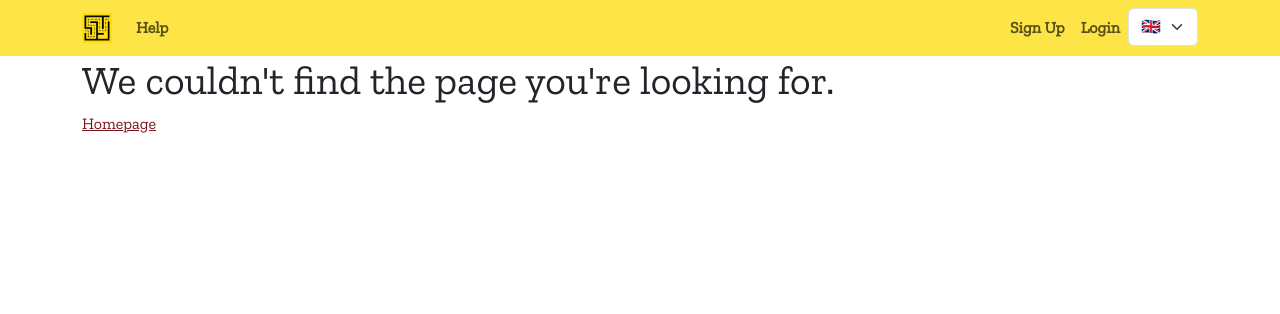
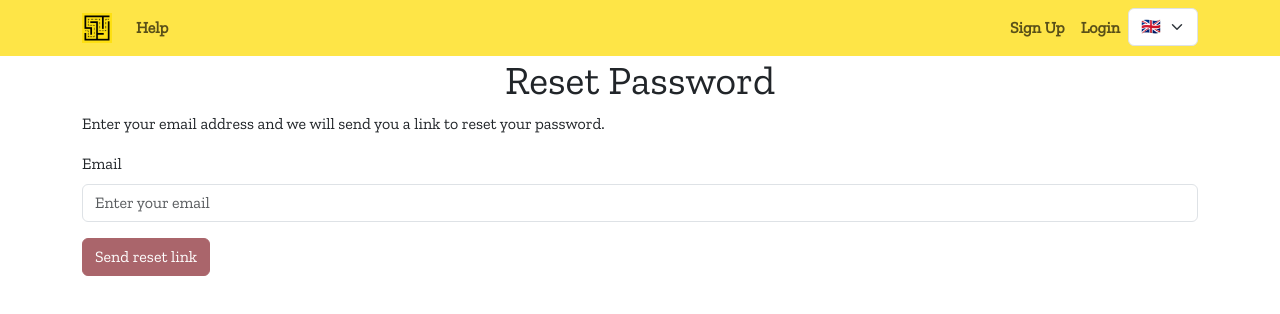
Before and after one commit to gaborrosta/MathMaze, a React (Create React App) app in the folder frontend/: page /reset-password in a window 1280 px wide. Shown: the top 314 px of the page. Built offline with nearby package versions, Linux system fonts and the light colour scheme.

Commit message:
React: Added ResetPassword page and made small changes

```diff
--- a/frontend/package.json
+++ b/frontend/package.json
@@ -48,7 +48,7 @@
     ]
   },
   "devDependencies": {
-    "@babel/plugin-transform-private-property-in-object": "^7.23.4",
+    "@babel/plugin-proposal-private-property-in-object": "^7.21.11",
     "css-loader": "^6.10.0",
     "react-router-dom": "^6.22.1",
     "sass": "^1.71.0",
--- a/frontend/public/locales/en/translation.json
+++ b/frontend/public/locales/en/translation.json
@@ -2,6 +2,8 @@
     "app-name": "MathMaze",
     "app-name-with-slogan": "MathMaze - An Entertaining Way to Practice Mathematics",
     "404": "We couldn't find the page you're looking for.",
+    "logo": "Logo",
+    "language-change": "Change language",
     "welcome": "Welcome to MathMaze!",
     "homepage": "Homepage",
     "privacy-policy-title": "Privacy Policy",
@@ -12,11 +14,11 @@
     "signup-username-placeholder": "Enter your username",
     "signup-username-help": "Your username must be unique, 5-20 characters long and cannot contain spaces or special characters. You will need it to login.",
     "signup-username-error": "The username does not meet the requirements.",
-    "signup-login-email": "Email",
-    "signup-login-email-placeholder": "Enter your email",
+    "email": "Email",
+    "email-placeholder": "Enter your email",
     "signup-email-help": "We will only use it to if you forget your password and will never share it with anyone.",
     "signup-email-error": "Please enter a valid email address.",
-    "signup-login-password": "Password",
+    "password": "Password",
     "signup-password-placeholder": "Enter a password",
     "signup-password-help": "Your password must be 8-20 characters long, contain letters, numbers, and special characters (@$!%*#?&).",
     "signup-password-error": "The password does not meet the requirements.",
@@ -26,9 +28,15 @@
     "password-show": "Show",
     "password-hide": "Hide",
     "login-title": "Login",
-    "login-email-error": "Please enter your valid email address.",
+    "email-error": "Please enter your valid email address.",
     "login-password-placeholder": "Enter your password",
     "login-password-error": "Please enter your password.",
+    "login-forgot-password": "Did you forgot your password? You can create a new one <1>here</1>.",
+    "login-no-account": "Don't have an account?",
+    "login-create-account": "Create one",
     "login-privacy-terms-help-link": "You can read our <1>Privacy Policy</1>, our <3>Terms and Conditions</3>, and <5>can get help</5>.",
-    "signup-privacy-terms-statement": "By signing up, I state that I have read and accept the <1>Privacy Policy</1> and the <3>Terms and Conditions</3>."
+    "signup-privacy-terms-statement": "By signing up, I state that I have read and accept the <1>Privacy Policy</1> and the <3>Terms and Conditions</3>.",
+    "reset-password-title": "Reset Password",
+    "reset-password-text": "Enter your email address and we will send you a link to reset your password.",
+    "reset-password-submit": "Send reset link"
 }
--- a/frontend/src/App.js
+++ b/frontend/src/App.js
@@ -9,6 +9,7 @@ import TermsAndConditions from "./pages/TermsAndConditions";
 import Help from "./pages/Help";
 import Signup from "./pages/Signup";
 import Login from "./pages/Login";
+import ResetPassword from "./pages/ResetPassword";
 import NoPage from "./pages/NoPage";
 
 export default function App() {
@@ -51,6 +52,10 @@ export default function App() {
                 Component: Login,
               },
               {
+                path: "reset-password",
+                Component: ResetPassword,
+              },
+              {
                 path: "*",
                 Component: NoPage,
               },
--- a/frontend/src/components/Menu.js
+++ b/frontend/src/components/Menu.js
@@ -13,7 +13,7 @@ export default function Menu() {
     <Navbar expand="lg" className="yellow">
       <Container>
         <Navbar.Brand as={Link} to="/">
-          <img src="/logo.png" alt="Logo" width="30" height="30" className="d-inline-block align-top" />
+          <img src="/logo.png" alt={t("logo")} width="30" height="30" className="d-inline-block align-top" />
         </Navbar.Brand>
         <Navbar.Toggle aria-controls="basic-navbar-nav" />
         <Navbar.Collapse id="basic-navbar-nav">
@@ -24,7 +24,7 @@ export default function Menu() {
             <Nav.Link as={Link} to="/signup">{t("signup-title")}</Nav.Link>
             <Nav.Link as={Link} to="/login">{t("login-title")}</Nav.Link>
             <Form variant="outlined" size="small">
-              <Form.Select aria-label="Language change" onChange={e => i18n.changeLanguage(e.target.value)} value={i18n.resolvedLanguage} >
+              <Form.Select aria-label={t("language-change")} onChange={e => i18n.changeLanguage(e.target.value)} value={i18n.resolvedLanguage} >
                 <option value="en">🇬🇧</option>
                 <option value="hu">🇭🇺</option>
               </Form.Select>
--- a/frontend/src/pages/Login.js
+++ b/frontend/src/pages/Login.js
@@ -26,7 +26,7 @@ export default function Login() {
     if (e.target.name === "email") {
       const emailRegex = /^[\w-.]+@([\w-]+.)+[\w-]{2,4}$/;
       if (!emailRegex.test(e.target.value)) {
-        setEmailError("login-email-error");
+        setEmailError("email-error");
       } else {
         setEmailError("");
       }
@@ -61,14 +61,14 @@ export default function Login() {
       </center>
       <Form onSubmit={handleLogin}>
         <Form.Group className="mb-3" controlId="email">
-          <Form.Label htmlFor="email">{t("signup-login-email")}</Form.Label>
-          <Form.Control type="email" placeholder={t("signup-login-email-placeholder")} name="email" value={formData.email} onChange={handleChange} />
+          <Form.Label htmlFor="email">{t("email")}</Form.Label>
+          <Form.Control required type="email" placeholder={t("email-placeholder")} name="email" value={formData.email} onChange={handleChange} />
           {emailError && <Form.Text className="text-danger">{t(emailError)}</Form.Text>}
         </Form.Group>
         <Form.Group className="mb-3" controlId="password">
-          <Form.Label htmlFor="password">{t("signup-login-password")}</Form.Label>
+          <Form.Label htmlFor="password">{t("password")}</Form.Label>
           <InputGroup>
-            <Form.Control type={showPassword ? "text" : "password"} placeholder={t("login-password-placeholder")} name="password" value={formData.password} onChange={handleChange} />
+            <Form.Control required type={showPassword ? "text" : "password"} placeholder={t("login-password-placeholder")} name="password" value={formData.password} onChange={handleChange} />
             <Button variant="outline-secondary" onClick={() => setShowPassword(!showPassword)}>{showPassword ? t("password-hide") : t("password-show")}</Button>
           </InputGroup>
           {passwordError && <Form.Text className="text-danger">{t(passwordError)}</Form.Text>}
@@ -78,6 +78,10 @@ export default function Login() {
         </Button>
       </Form>
       <p>
+        <Trans i18nKey="login-forgot-password">Did you forgot your password? You can create a new one <Link to="/reset-password">here</Link>.</Trans>
+        <br />
+        {t("login-no-account")} <Link to="/signup">{t("login-create-account")}</Link>
+        <br />
         <Trans i18nKey="login-privacy-terms-help-link">You can read our <Link to="/privacy-policy">Privacy Policy</Link>, our <Link to="/terms-and-conditions">Terms and Conditions</Link>, and <Link to="/help">more</Link>.</Trans>
       </p>
     </>
--- /dev/null
+++ b/frontend/src/pages/ResetPassword.js
@@ -0,0 +1,65 @@
+import React, { useEffect, useState } from "react";
+import { useTranslation } from "react-i18next";
+import { Form, Button } from "react-bootstrap";
+
+export default function ResetPassword() {
+  const { t } = useTranslation();
+
+  useEffect(() => { document.title = t("reset-password-title") + " | " + t("app-name"); });
+
+  const [formData, setFormData] = useState({
+    email: "",
+  });
+
+  const [emailError, setEmailError] = useState("");
+
+  const [isSubmitDisabled, setIsSubmitDisabled] = useState(true);
+
+  const handleChange = (e) => {
+    setFormData({ ...formData, [e.target.name]: e.target.value });
+
+    if (e.target.name === "email") {
+      const emailRegex = /^[\w-.]+@([\w-]+.)+[\w-]{2,4}$/;
+      if (!emailRegex.test(e.target.value)) {
+        setEmailError("email-error");
+      } else {
+        setEmailError("");
+      }
+    }
+  };
+
+  useEffect(() => {
+    if (emailError || !formData.email) {
+      setIsSubmitDisabled(true);
+    } else {
+      setIsSubmitDisabled(false);
+    }
+  }, [emailError, formData]);
+
+  const handleResetPassword = (e) => {
+    e.preventDefault();
+    console.log(formData);
+    //TODO...
+  };
+
+  return (
+    <>
+      <center>
+        <h1>{t("reset-password-title")}</h1>
+      </center>
+      <p>
+        {t("reset-password-text")}
+      </p>
+      <Form onSubmit={handleResetPassword}>
+        <Form.Group className="mb-3" controlId="email">
+          <Form.Label htmlFor="email">{t("email")}</Form.Label>
+          <Form.Control required type="email" placeholder={t("email-placeholder")} name="email" value={formData.email} onChange={handleChange} />
+          {emailError && <Form.Text className="text-danger">{t(emailError)}</Form.Text>}
+        </Form.Group>
+        <Button className="mb-3" variant="primary" type="submit" disabled={isSubmitDisabled}>
+          {t("reset-password-submit")}
+        </Button>
+      </Form>
+    </>
+  );
+}
--- a/frontend/src/pages/Signup.js
+++ b/frontend/src/pages/Signup.js
@@ -84,24 +84,24 @@ export default function Signup() {
       <Form onSubmit={handleSignup}>
         <Form.Group className="mb-3" controlId="username">
           <Form.Label>{t("signup-username")}</Form.Label>
-          <Form.Control type="text" placeholder={t("signup-username-placeholder")} name="username" value={formData.username} onChange={handleChange} aria-describedby="usernameHelp usernameError" />
+          <Form.Control required type="text" placeholder={t("signup-username-placeholder")} name="username" value={formData.username} onChange={handleChange} aria-describedby="usernameHelp usernameError" />
           <Form.Text id="usernameHelp" className="text-muted">
             {t("signup-username-help")}
           </Form.Text>
           {usernameError && <><br /><Form.Text id="usernameError" className="text-danger" aria-live="polite">{t(usernameError)}</Form.Text></>}
         </Form.Group>
         <Form.Group className="mb-3" controlId="email">
-          <Form.Label>{t("signup-login-email")}</Form.Label>
-          <Form.Control type="email" placeholder={t("signup-login-email-placeholder")} name="email" value={formData.email} onChange={handleChange} aria-describedby="emailHelp emailError" />
+          <Form.Label>{t("email")}</Form.Label>
+          <Form.Control required type="email" placeholder={t("email-placeholder")} name="email" value={formData.email} onChange={handleChange} aria-describedby="emailHelp emailError" />
           <Form.Text id="emailHelp" className="text-muted">
             {t("signup-email-help")}
           </Form.Text>
           {emailError && <><br /><Form.Text id="emailError" className="text-danger" aria-live="polite">{t(emailError)}</Form.Text></>}
         </Form.Group>
         <Form.Group className="mb-3" controlId="password">
-          <Form.Label>{t("signup-login-password")}</Form.Label>
+          <Form.Label>{t("password")}</Form.Label>
           <InputGroup>
-            <Form.Control type={showPassword ? "text" : "password"} placeholder={t("signup-password-placeholder")} name="password" value={formData.password} onChange={handleChange} aria-describedby="passwordHelp passwordError" />
+            <Form.Control required type={showPassword ? "text" : "password"} placeholder={t("signup-password-placeholder")} name="password" value={formData.password} onChange={handleChange} aria-describedby="passwordHelp passwordError" />
             <Button variant="outline-secondary" onClick={() => setShowPassword(!showPassword)}>{showPassword ? t("password-hide") : t("password-show")}</Button>
           </InputGroup>
           <Form.Text id="passwordHelp" className="text-muted">
@@ -112,7 +112,7 @@ export default function Signup() {
         <Form.Group className="mb-3" controlId="confirmPassword">
           <Form.Label>{t("signup-confirm-password")}</Form.Label>
           <InputGroup>
-            <Form.Control type={showConfirmPassword ? "text" : "password"} placeholder={t("signup-confirm-password-placeholder")} name="confirmPassword" value={formData.confirmPassword} onChange={handleChange} aria-describedby="confirmPasswordHelp confirmPasswordError" />
+            <Form.Control required type={showConfirmPassword ? "text" : "password"} placeholder={t("signup-confirm-password-placeholder")} name="confirmPassword" value={formData.confirmPassword} onChange={handleChange} aria-describedby="confirmPasswordHelp confirmPasswordError" />
             <Button variant="outline-secondary" onClick={() => setShowConfirmPassword(!showConfirmPassword)}>{showConfirmPassword ? t("password-hide") : t("password-show")}</Button>
           </InputGroup>
           {confirmPasswordError && <Form.Text id="confirmPasswordError" className="text-danger" aria-live="polite">{t(confirmPasswordError)}</Form.Text>}
--- a/frontend/src/utils/firebase.js
+++ b/frontend/src/utils/firebase.js
@@ -1,4 +1,5 @@
 import { initializeApp } from "firebase/app";
+import { getAnalytics } from "firebase/analytics";
 // https://firebase.google.com/docs/web/setup#available-libraries
 
 const firebaseConfig = {
@@ -13,4 +14,5 @@ const firebaseConfig = {
 
 // Initialize Firebase
 const app = initializeApp(firebaseConfig);
-export default app;
+const analytics = getAnalytics(app);
+export { app, analytics };
```
Also changed, not shown: frontend/public/locales/hu/translation.json (+13 -5 lines), 1 other file (tests, documents, lock files or other folders).
